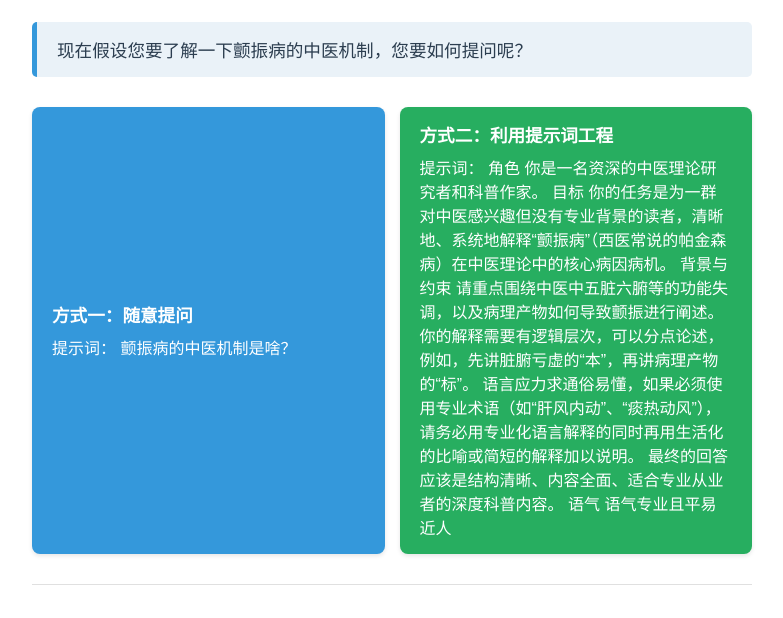
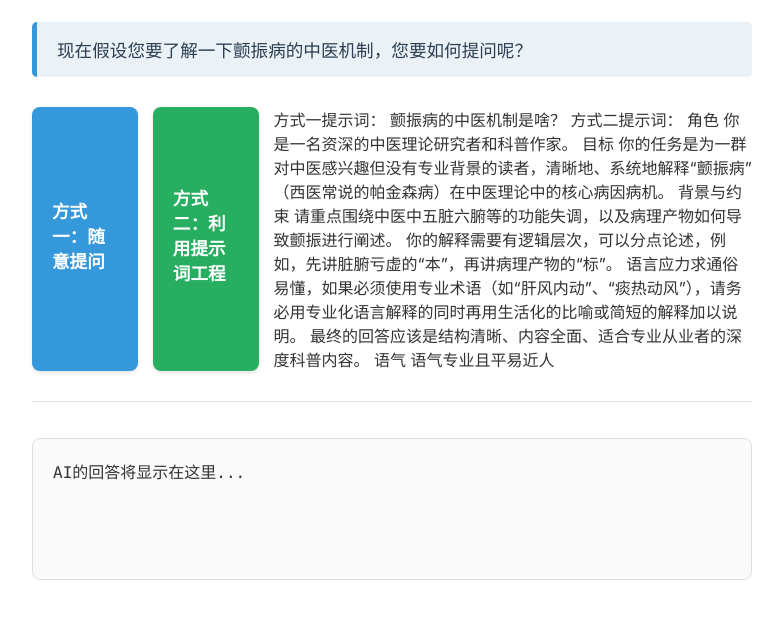
Before and after one commit to yyhbarry/prompt_demo, a plain HTML site: page index.html in a window 1280 px wide. Shown: the part 130-748 px from the top of the page, without its empty margins (248-1031 px from the left). Drawn offline with Linux system fonts and the light colour scheme.

Commit message:
Update index.html

```diff
--- a/index.html
+++ b/index.html
@@ -162,13 +162,14 @@
         <div class="options-container">
             <button class="prompt-btn" id="bad-prompt-btn">
                 <strong>方式一：随意提问</strong>
-                <span>提示词：
-                颤振病的中医机制是啥？
-                </span>
             </button>
             <button class="prompt-btn good-prompt" id="good-prompt-btn">
                 <strong>方式二：利用提示词工程</strong>
-                 <span>提示词：
+            </button>
+            <span>方式一提示词：
+    颤振病的中医机制是啥？
+
+方式二提示词：
 角色
   你是一名资深的中医理论研究者和科普作家。
 目标
@@ -179,9 +180,7 @@
   语言应力求通俗易懂，如果必须使用专业术语（如“肝风内动”、“痰热动风”），请务必用专业化语言解释的同时再用生活化的比喻或简短的解释加以说明。
   最终的回答应该是结构清晰、内容全面、适合专业从业者的深度科普内容。
 语气
-  语气专业且平易近人
-                </span>
-            </button>
+  语气专业且平易近人</span>
         </div>
 
         <div class="response-container">
```
